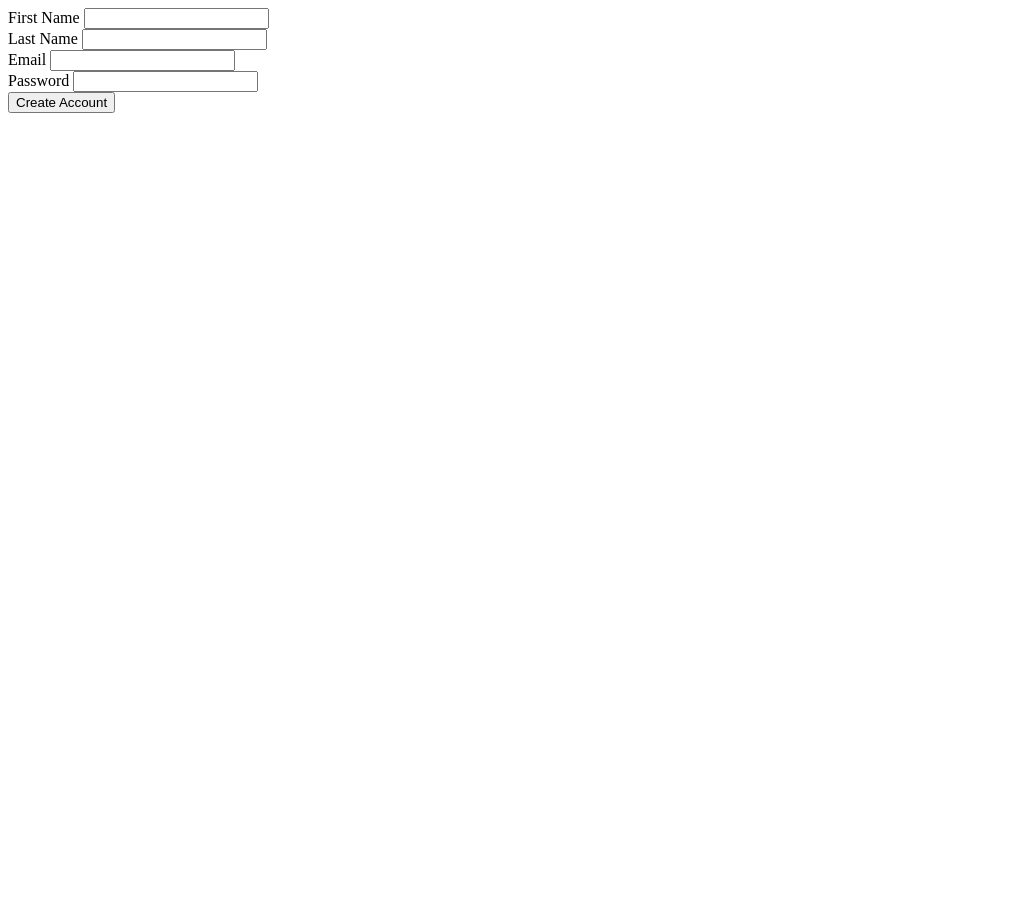
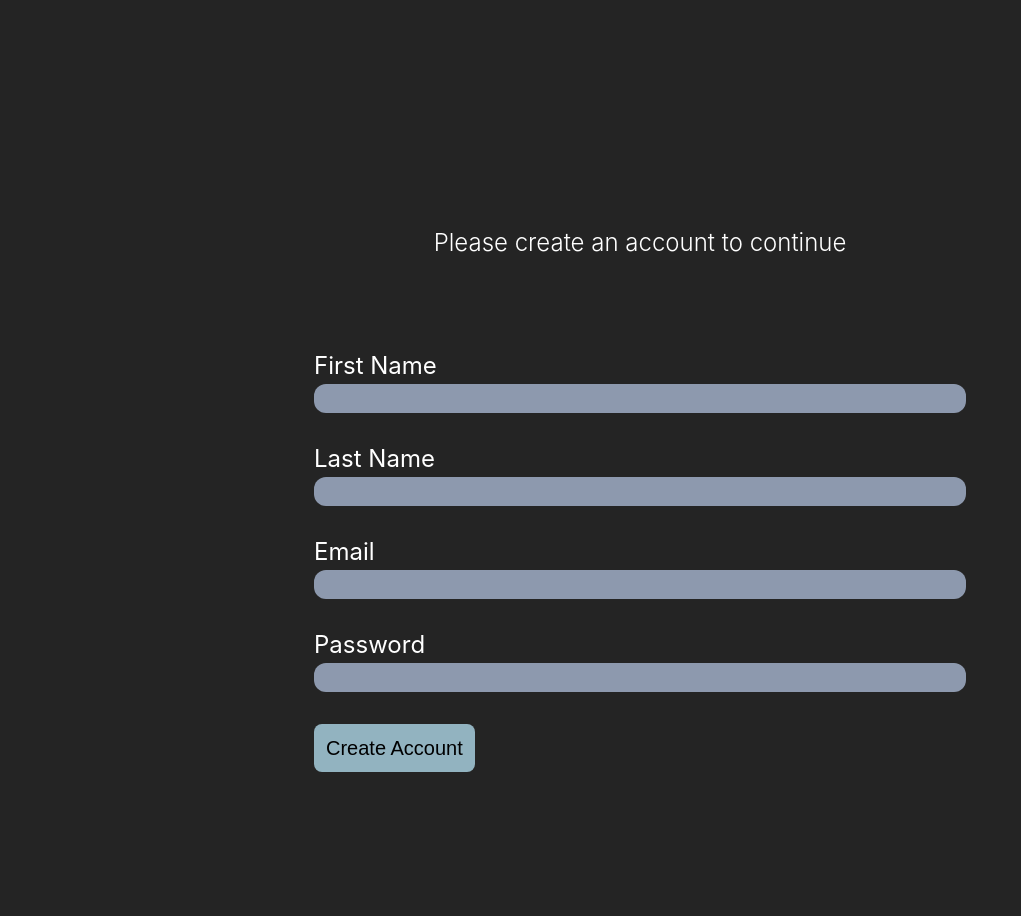
Before and after one commit to jbrijs/swole-ai, a Django app: page /registration/sign_up/ in a window 1280 px wide. Shown: the whole page, without its empty margins (0-1021 px from the left). Before the commit the page ends 113 px from the top, so only its background shows below. Run offline with Django 4.2, Linux system fonts and the light colour scheme.

Commit message:
styled registration pages

```diff
--- a/_server/registration/templates/registration/base.html
+++ b/_server/registration/templates/registration/base.html
@@ -2,16 +2,105 @@
 <!DOCTYPE html>
 <html lang="en">
   <head>
-  <meta charset="UTF-8">
-  <meta name="viewport" content="width=device-width, initial-scale=1.0">
+    <meta charset="UTF-8" />
+    <meta name="viewport" content="width=device-width, initial-scale=1.0" />
     <title>Document</title>
     <style>
-    /* style your login pages here because the normal
-      static asset flow is different now */
+      :root {
+        --primary: #8d99ae;
+        --secondary: #92b3c0;
+        --tertiary: #96ccd2;
+        --accent: #f26419;
+        font-family: Inter, system-ui, Avenir, Helvetica, Arial, sans-serif;
+        background-color: #242424;
+        font-synthesis: none;
+        text-rendering: optimizeLegibility;
+        -webkit-font-smoothing: antialiased;
+        -moz-osx-font-smoothing: grayscale;
+        -webkit-text-size-adjust: 100%;
+      }
+      html {
+        background-color: #242424;
+      }
+      body {
+        display: flex;
+        flex-direction: column;
+        align-items: center;
+        justify-content: flex-start;
+        height: 100vh;
+        padding-top: 100px;
+      }
+
+      button {
+        background-color: var(--secondary);
+        height: 3rem;
+        padding: 0 .75rem;
+        border: none;
+        border-radius: 8px;
+        font-size: 1.25rem;
+        line-height: 1.75rem;
+      }
+
+
+      .input-container {
+        display: flex;
+        flex-direction: column;
+        align-items: flex-start;
+        justify-content: center;
+        padding-bottom: 2rem;
+      }
+
+      .input {
+        background-color: var(--primary);
+        padding: 4px 4px 4px 8px;
+        border: none;
+        border-radius: 0.75rem;
+        width: 50vw;
+        font-size: 18px;
+      }
+
+      .label {
+        font-size: 1.5rem;
+        line-height: 1.75rem;
+        color: white;
+        padding-bottom: 4px;
+      }
+
+      .headings{
+        text-align: center;
+        color: white;
+        padding-bottom: 75px;
+      }
+
+      h1{
+        font-weight: 400;
+      }
+
+      h2{
+        font-weight: 300;
+      }
+
+      #create-account{
+        margin-top: 50px;
+        padding: 0 .75rem;
+        display: flex;
+        align-items: center;
+        justify-content: center;
+        text-decoration: none;
+        color: black;
+        height: 3rem;
+        background-color: var(--tertiary);
+        border-radius: 8px;
+        font-size: 1.25rem;
+        line-height: 1.75rem;
+      }
+
+      #ca-heading{
+        padding-top: 100px;
+      }
     </style>
   </head>
   <body>
-  {% block content %}
-  {% endblock %}
+    {% block content %} {% endblock %}
   </body>
 </html>
--- a/_server/registration/templates/registration/sign_up.html
+++ b/_server/registration/templates/registration/sign_up.html
@@ -1,31 +1,26 @@
-{% extends "registration/base.html"%}
-
-{% block content %}
+{% extends "registration/base.html"%} {% block content %}
+<div class="headings" id="ca-heading">
+  <h2>
+    Please create an account to continue
+  </h2>
+</div>
 <form action="/registration/sign_up/" method="post">
   {% csrf_token %}
-  <div>
-    <label>
-      First Name
-      <input type="text" name="first_name">
-    </label>
+  <div class="input-container">
+    <label class="label"> First Name </label>
+    <input class="input" type="text" name="first_name" />
   </div>
-  <div>
-    <label>
-      Last Name
-      <input type="text" name="last_name">
-    </label>
+  <div class="input-container">
+    <label class="label"> Last Name </label>
+    <input class="input" type="text" name="last_name" />
   </div>
-  <div>
-    <label>
-      Email
-      <input type="email" name="email">
-    </label>
+  <div class="input-container">
+    <label class="label"> Email </label>
+    <input class="input" type="email" name="email" />
   </div>
-  <div>
-    <label>
-      Password
-      <input type="password" name="password">
-    </label>
+  <div class="input-container">
+    <label class="label"> Password </label>
+    <input class="input" type="password" name="password" />
   </div>
   <button>Create Account</button>
 </form>
--- a/client/src/index.css
+++ b/client/src/index.css
@@ -18,4 +18,5 @@ body {
   min-width: 320px;
   min-height: 100vh;
   width: 100vw;
+
 }
```
Also changed, not shown: _server/registration/templates/registration/sign_in.html (+12 -15 lines). Lines whose indentation alone changed are shown as unchanged.
